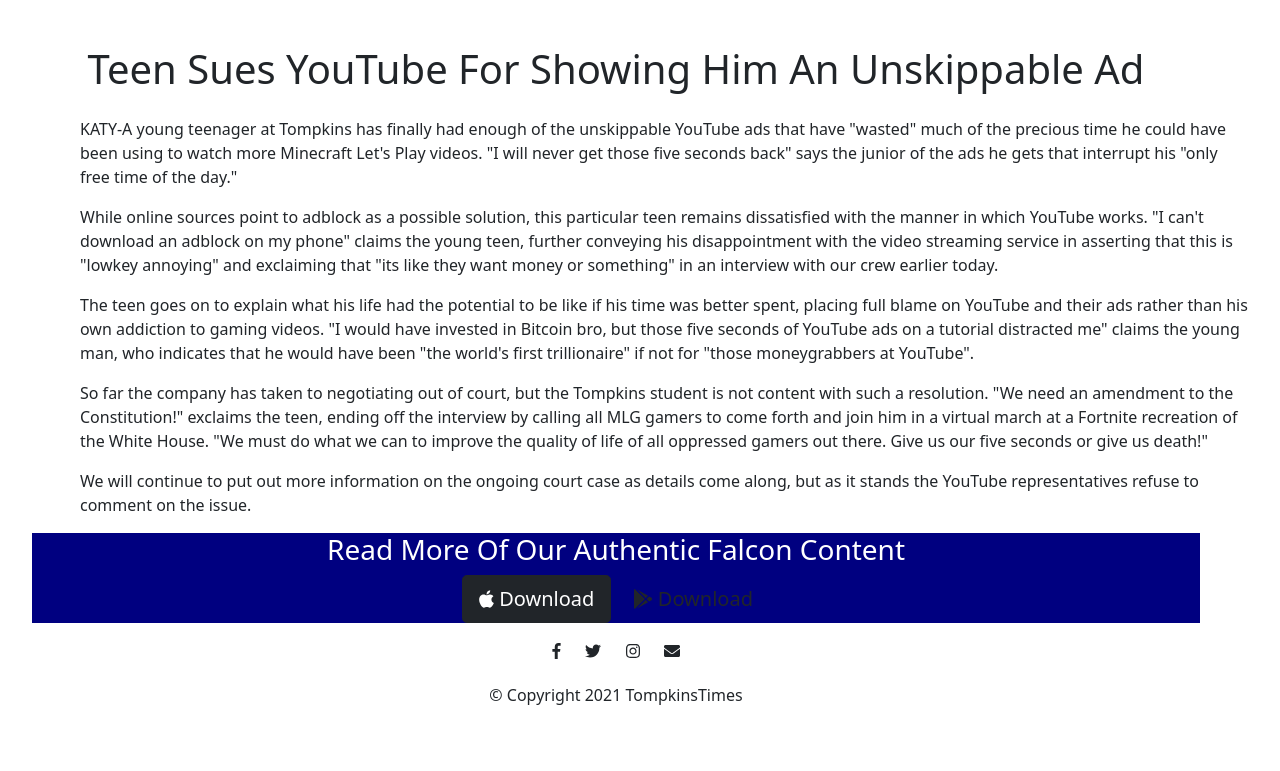
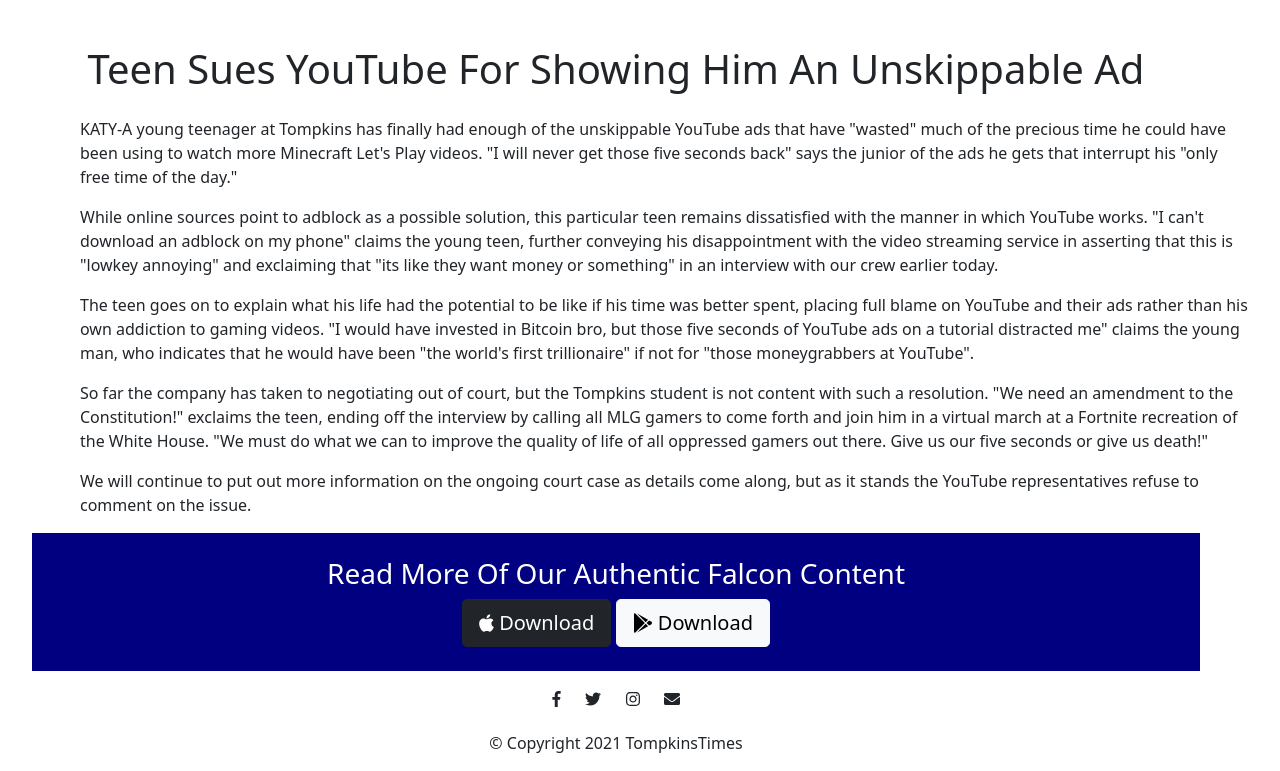
Before and after one commit to miguis2004/satire-site, a plain HTML site: page index.html in a window 1280 px wide. Shown: the part 556-1327 px from the top of the page. Before the commit the page ends 1279 px from the top, so only its background shows below. Drawn offline with nearby package versions, Linux system fonts and the light colour scheme.

Commit message:
More edits

```diff
--- a/index.html
+++ b/index.html
@@ -89,11 +89,11 @@
 
   <section class="colored-section" id="cta">
 
-    <div class="container-fluid">
+    <div class="container-fluid footerSection">
 
       <h3 class="big-heading white-text">Read More Of Our Authentic Falcon Content</h3>
       <button class="download-button btn btn-lg btn-dark" type="button"><i class="fab fa-apple"></i> Download</button>
-      <button class="download-button btn btn-lg brn-light" type="button"><i class="fab fa-google-play"></i> Download</button>
+      <button class="download-button btn btn-lg btn-light" type="button"><i class="fab fa-google-play "></i> Download</button>
     </div>
   </section>
 
--- a/styles.css
+++ b/styles.css
@@ -43,3 +43,7 @@ body {
 }
 .container-fluid{
 }
+.footerSection {
+  padding-top: 1.5rem;
+  padding-bottom: 1.5rem;
+}
```
